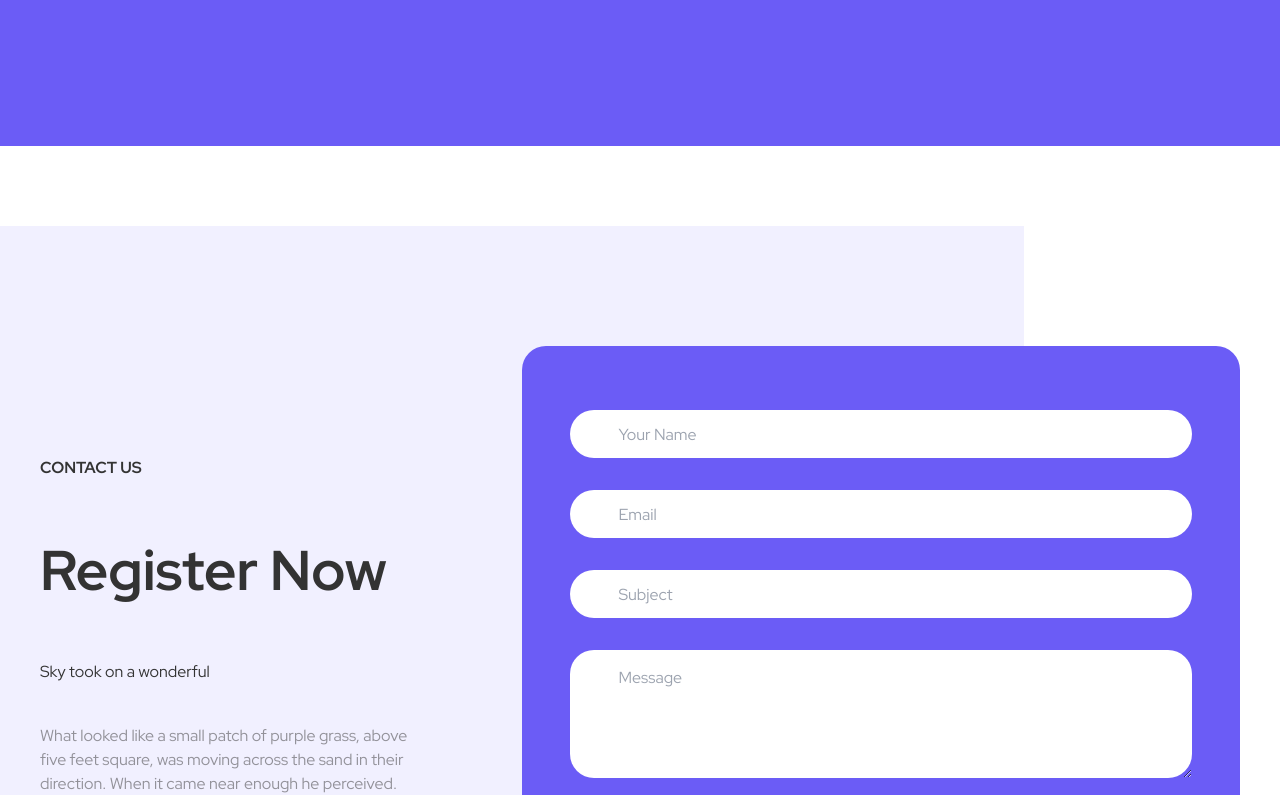
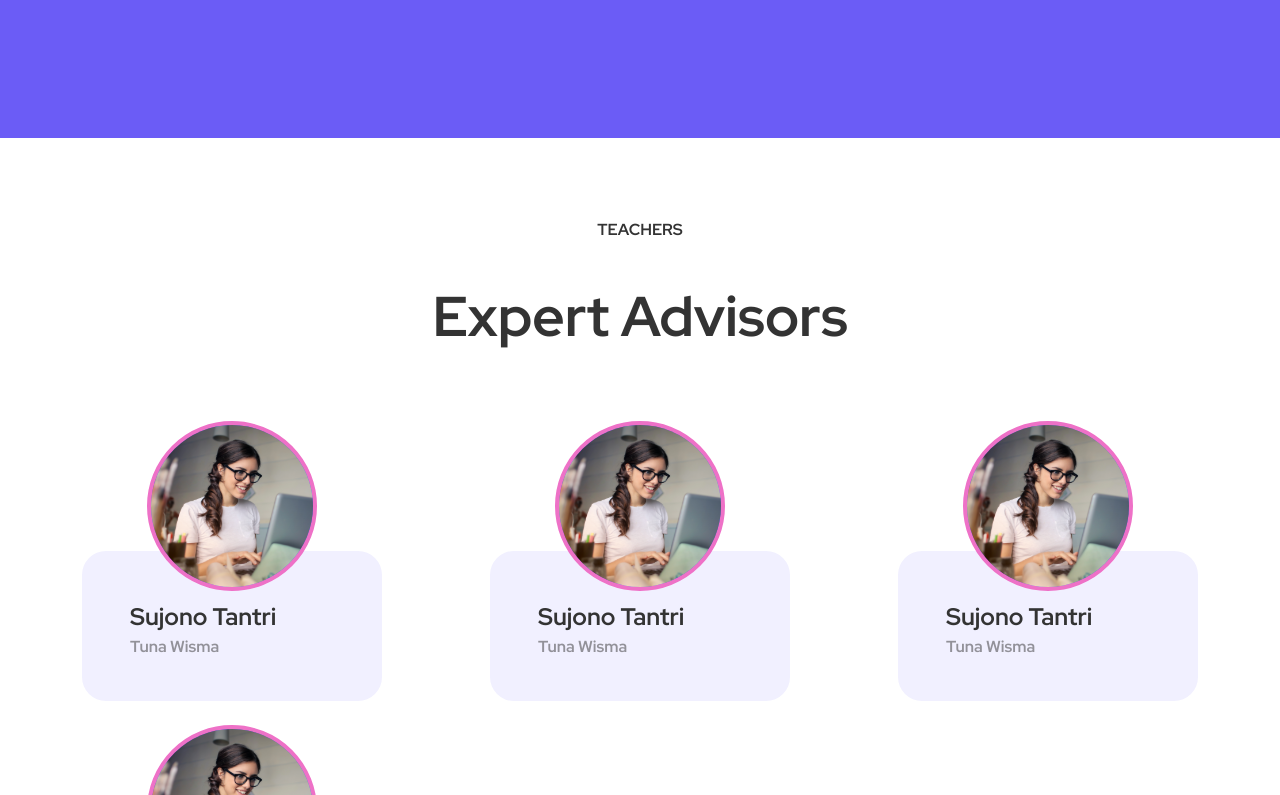
Before and after one commit to rizalyoga/education-landing-page, a Next.js app: page / in a window 1280 px wide. Shown: the part 3657-4452 px from the top of the page. Built offline with nearby package versions, Linux system fonts and the light colour scheme.

Commit message:
create teacher-section

```diff
--- /dev/null
+++ b/components/cards/TeacherCard.tsx
@@ -0,0 +1,27 @@
+import React from "react";
+import Image from "next/image";
+import course from "public/assets/photos/about-pic.svg";
+
+const TeacherCard = () => {
+  return (
+    <div className="flex flex-col justify-center items-center">
+      <div className="relative w-[170px] h-[170px] bg-primary-pink rounded-full z-10 border-4 border-primary-pink ">
+        <Image
+          src={course}
+          alt="teacher-photos"
+          layout="fill"
+          objectFit="cover"
+          className="rounded-full"
+        />
+      </div>
+      <div className="min-w-[300px] h-[150px] bg-secondary-violet p-12 rounded-3xl -mt-10">
+        <h2 className="font-bold text-primary-text text-[24px]">
+          Sujono Tantri
+        </h2>
+        <h2 className="font-bold text-secondary-text  ">Tuna Wisma</h2>
+      </div>
+    </div>
+  );
+};
+
+export default TeacherCard;
--- a/components/course-section/CourseSection.tsx
+++ b/components/course-section/CourseSection.tsx
@@ -7,9 +7,7 @@ const CourseSection = () => {
   return (
     <section className="min-h-[880px] relative my-20">
       <div className="container">
-        <h4 className="text-primary-text font-bold text-center  mb-10">
-          COURSE
-        </h4>
+        <h4 className="text-primary-text font-bold text-center mb-8">COURSE</h4>
         <h1 className="text-[56px] font-bold text-primary-text text-center mb-[63px]">
           Popular Subjects
         </h1>
--- a/components/pages/home/Home.tsx
+++ b/components/pages/home/Home.tsx
@@ -5,6 +5,7 @@ import AboutSection from "@/components/about-section/AboutSection";
 import CourseSection from "@/components/course-section/CourseSection";
 import ContactSection from "@/components/contact-section/ContactSection";
 import TotalSection from "@/components/total-section/TotalSection";
+import TeacherSection from "@/components/teacher-section/TeacherSection";
 
 const Home = () => {
   return (
@@ -14,6 +15,7 @@ const Home = () => {
         <AboutSection />
         <CourseSection />
         <TotalSection />
+        <TeacherSection />
         <ContactSection />
       </div>
     </Layout>
--- /dev/null
+++ b/components/teacher-section/TeacherSection.tsx
@@ -0,0 +1,30 @@
+import React from "react";
+import TeacherCard from "../cards/TeacherCard";
+
+const TeacherSection = () => {
+  return (
+    <section className="min-h-[880px] relative my-20">
+      <div className="container">
+        <h4 className="text-primary-text font-bold text-center  mb-8">
+          TEACHERS
+        </h4>
+        <h1 className="text-[56px] font-bold text-primary-text text-center mb-[63px]">
+          Expert Advisors
+        </h1>
+        <div className="card-container grid gap-6 sm:grid-cols-1 md:grid-cols-2 lg:grid-cols-3 xl:grid-cols-3">
+          <TeacherCard />
+          <TeacherCard />
+          <TeacherCard />
+          <TeacherCard />
+        </div>
+        <div className="flex justify-center items-center mt-16">
+          <button className="font-bold text-primary-violet text-[18px] w-[170px] h-[48px] bg-secondary-violet rounded-full">
+            See all
+          </button>
+        </div>
+      </div>
+    </section>
+  );
+};
+
+export default TeacherSection;
```
